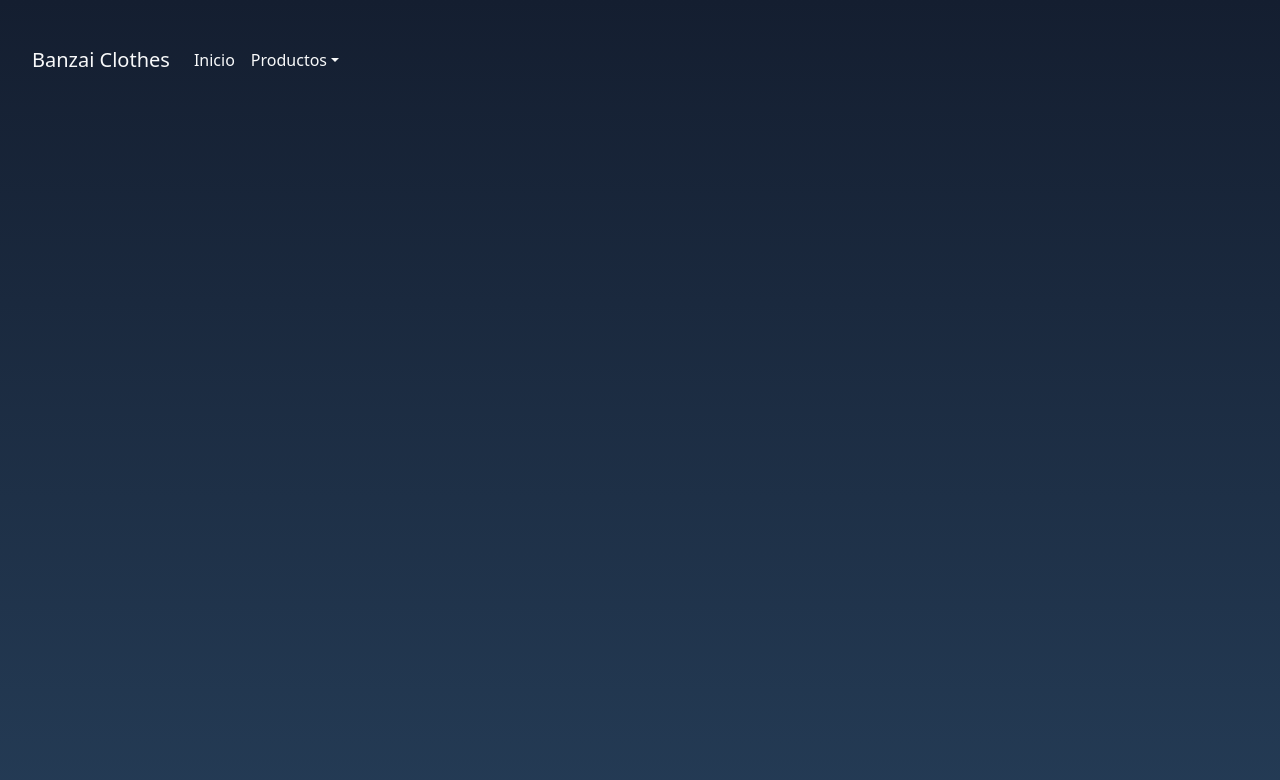
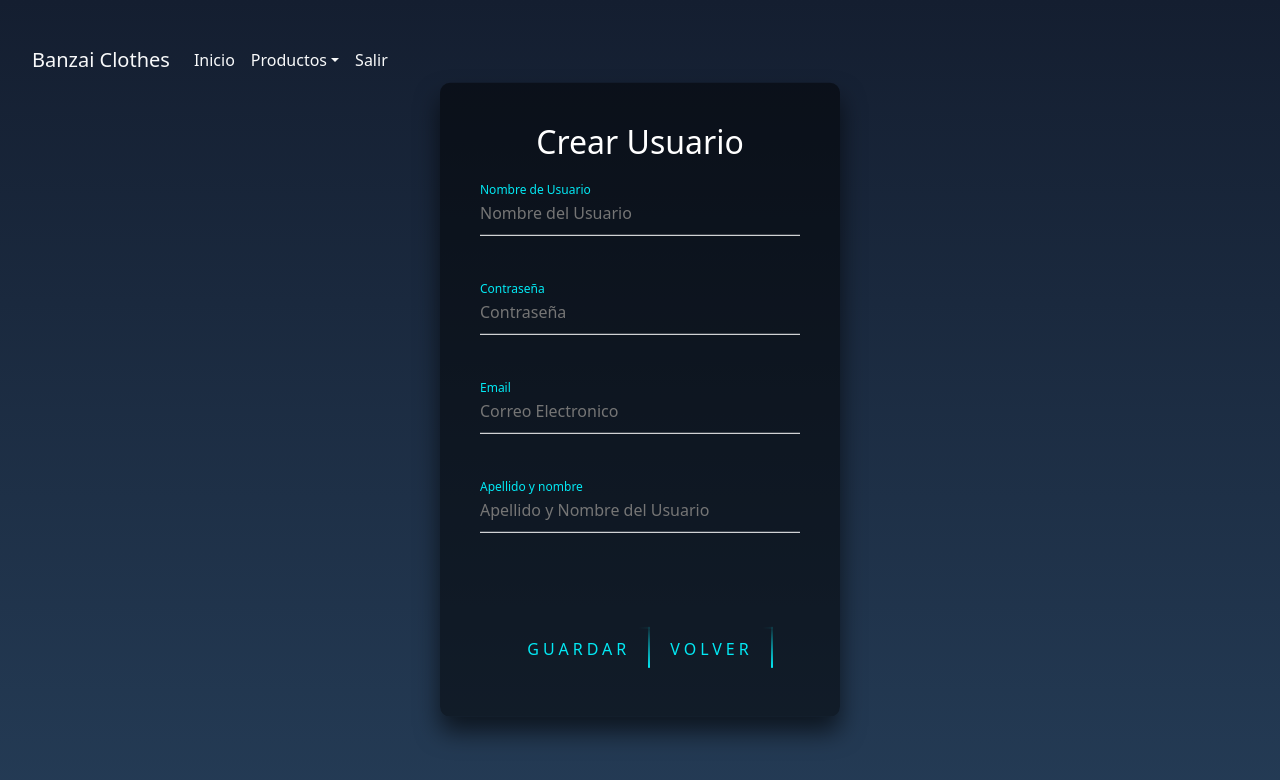
Before and after one commit to JavierTorres1193/Front-Silicon, a React (Vite) app: page /registro in a window 1280 px wide. Shown: the top 780 px of the page. Built offline with nearby package versions, Linux system fonts and the light colour scheme.

Commit message:
login y registro +

```diff
--- a/src/App.jsx
+++ b/src/App.jsx
@@ -10,6 +10,7 @@ import { ListaBuzos } from './Componentes/buzos'
 import { ListaMallas } from './Componentes/mallas'
 import { Login } from './Componentes/Login'
 import { Menu } from './Componentes/Menu'
+import {Registro} from './Componentes/Registro';
 
 function App() {
   return (
@@ -21,6 +22,7 @@ function App() {
         <Routes>
           <Route path='/' element={<Principal/>}></Route>
           <Route path='/login' element={<Login/>}></Route>
+          <Route path='/registro' element={<Registro/>}></Route>
           <Route path='/listarremeras' element={<ListaRemeras/>}></Route>
           <Route path='/listarpantalones' element={<ListaPantalones/>}></Route>
           <Route path='/listarchanclas' element={<ListaChanclas/>}></Route>
--- a/src/Componentes/Login.jsx
+++ b/src/Componentes/Login.jsx
@@ -1,27 +1,83 @@
+import { useState } from 'react'
 import '../Componentes/Login.css'
+import { Link} from 'react-router-dom'
+
 
 export function Login (){
+
+    const enviarForm  = async (event)=>{
+        event.preventDefault();
+        const user = await API.Login({username, password})
+        if(user.status){
+            // console.log(user.token);
+            window.localStorage.setItem('usuario', JSON.stringify(user));
+            window.localStorage.setItem('token', JSON.stringify(user.token));
+            setUsername('')
+            setPassword('')
+            window.location.reload(true)
+        }else{
+            setmensajeError(user.mensaje)
+            setTimeout(()=>{
+                setmensajeError('')
+            }, 4000)
+        }
+    }
+
+
+const [username, setUsername] = useState('')
+const [password, setPassword] = useState('')
+
     return(
         <>
-        <div class="login-box">
-<h2>Login</h2>
-<form>
+        <div className='container'>
+    <div class="login-box">
+        <h2>Login</h2>
+        <form onSubmit={enviarForm}>
     <div class="user-box">
-    <input type="text" name="" required="" placeholder='Usuario'/>
+    <input
+    type="text"
+    name=""
+    required=""
+    placeholder='Usuario'
+    value={username}
+    onChange={(event)=> setUsername(event.target.value)}
+
+    />
+
     <label for="floatingPassword">Usuario</label>
-    </div>
-    <div class="user-box">
-    <input type="password" name="" required="" placeholder='Contraseña'/>
+        </div>
+        <div class="user-box">
+
+
+    <input
+    type="password"
+    name=""
+    required=""
+    placeholder='Contraseña'
+    value={password}
+    onChange={(event)=> setPassword(event.target.value)}
+
+    />
+
     <label for="floatingPassword">Contraseña</label>
     </div>
-    <a href="#">
+    <a href ='#' type='submit'>
     <span></span>
     <span></span>
     <span></span>
     <span></span>
     Ingresar
     </a>
+
+    <Link to = {'/registro'}>
+    <span></span>
+    <span></span>
+    <span></span>
+    <span></span>
+    Registrarse
+    </Link>
   </form>
+</div>
 </div>
 </>
     )
--- a/src/Componentes/Menu.jsx
+++ b/src/Componentes/Menu.jsx
@@ -26,6 +26,9 @@ export function Menu(){
           <Link className="dropdown-item" to={'/listarremeras'}>Remeras</Link>
         </div>
       </li>
+      <li className="nav-item active">
+      <Link className="nav-link text-light"to={'/login'}>Salir</Link>
+      </li>
     </ul>
   </div>
 </nav>
--- a/src/Componentes/Registro.jsx
+++ b/src/Componentes/Registro.jsx
@@ -1,27 +1,115 @@
-export function Login (){
+import { useState } from "react"
+import { Link } from "react-router-dom";
+import * as API from '../Servicios/Servicios'
+
+export function Registro(){
+    const [username, setUsername] = useState('');
+    const [password, setPassword] = useState('');
+    const [email, setEmail] = useState('');
+    const [apellido_nombre, setApellidonombre] = useState('');
+    const [mensajeSuccess, setmensajeSuccess] = useState('');
+
+
+    const registroForm  = async (event)=>{
+        event.preventDefault();
+        const user = await API.Registro({username, password, email, apellido_nombre})
+        if(user.status){
+            setmensajeSuccess(user.mensaje)
+            setTimeout(()=>{
+                setmensajeSuccess('');
+            }, 4000)
+            window.location.reload(true)
+        }
+    }
     return(
         <>
+        <div className="container">
+        {
+            mensajeSuccess?
+            <div className="alert alert-success" role="alert">
+                {mensajeSuccess}
+            </div>:''
+        }
         <div class="login-box">
-<h2>Login</h2>
-<form>
+    <h2>Crear Usuario</h2>
+    <form onSubmit={registroForm}>
     <div class="user-box">
-    <input type="text" name="" required=""/>
-    <label>Username</label>
+    <input
+    type="text"
+    name=""
+    required=""
+    placeholder="Nombre del Usuario"
+    value={username}
+    onChange={(event)=>setUsername(event.target.value)}
+    />
+    <small id="helpId" className="text-muted">&nbsp;</small>
+    <label>Nombre de Usuario</label>
     </div>
+
+
     <div class="user-box">
-    <input type="password" name="" required=""/>
-    <label>Password</label>
+    <input
+    type="password"
+    name=""
+    required=""
+    value={password}
+    placeholder="Contraseña"
+    onChange={(event)=>setPassword(event.target.value)}
+    />
+    <small id="helpId" className="text-muted">&nbsp;</small>
+    <label>Contraseña</label>
     </div>
-    <a href="#">
+
+    <div class="user-box">
+    <input
+    type="email"
+    name=""
+    required=""
+    placeholder="Correo Electronico"
+    value={email}
+    onChange={(event)=>setEmail(event.target.value)}
+    />
+    <small id="helpId" className="text-muted">&nbsp;</small>
+    <label>Email</label>
+    </div>
+
+    <div class="user-box">
+    <input
+    type="text"
+    name=""
+    required=""
+    placeholder="Apellido y Nombre del Usuario"
+    value={apellido_nombre}
+    onChange={(event)=>setApellidonombre(event.target.value)}
+    />
+    <small id="helpId" className="text-muted">&nbsp;</small>
+    <label>Apellido y nombre</label>
+    </div>
+
+
+
+    <a href="#" type="submit">
     <span></span>
     <span></span>
     <span></span>
     <span></span>
-    Submit
+    Guardar
     </a>
+
+    <Link to={'/login'}>
+    <span></span>
+    <span></span>
+    <span></span>
+    <span></span>
+    Volver
+    </Link>
+
+
+
   </form>
 </div>
-</>
+
+        </div>
+        </>
     )
-
 }
--- a/src/Servicios/Servicios.js
+++ b/src/Servicios/Servicios.js
@@ -57,3 +57,41 @@ export async function remeras(){
     console.log('Nuestro error es',error);
 }
 }
+
+
+export async function Login(datos){
+    const requestOptions={
+        method: 'POST',
+        headers: {
+            'Content-Type': 'application/json',
+        },
+        body: JSON.stringify(datos)
+    };
+    try{
+    const response = await fetch(`${API_URL}/login`, requestOptions)
+    const data = await response.json();
+    console.log(data)
+    return data;
+    } catch(e){
+
+        alert('No se puede conectar con el servidor')
+    }
+}
+
+export async function Registro(datos){
+    const requestOptions={
+        method: 'POST',
+        headers: {
+            'Content-Type': 'application/json',
+        },
+        body: JSON.stringify(datos)
+    };
+    try{
+    const response = await fetch(`${API_URL}/registro`, requestOptions)
+    const data = await response.json();
+    console.log(data)
+    return data;
+    } catch(e){
+        // console.log('no funciona')
+    }
+}
```
